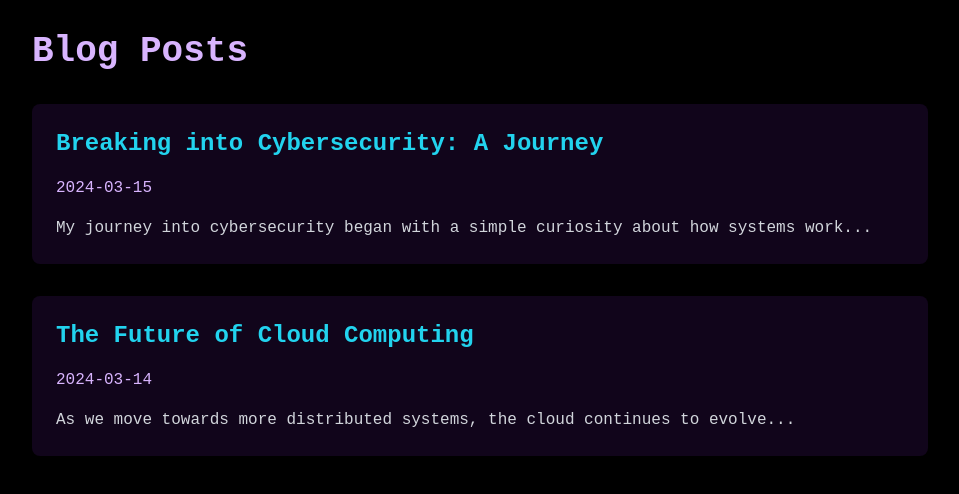
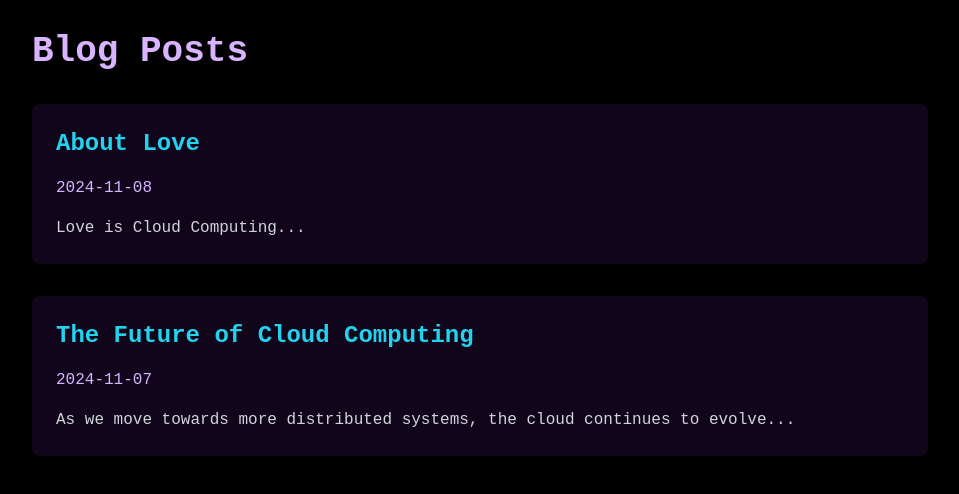
Before and after one commit to PragalX/cloudtipsadded, a React (Vite) app: page /blogs in a window 1280 px wide. Shown: the top 494 px of the page, without its empty margins (160-1119 px from the left). Built offline with nearby package versions, Linux system fonts and the light colour scheme.

Commit message:
Update blogs.ts

```diff
--- a/src/data/blogs.ts
+++ b/src/data/blogs.ts
@@ -8,14 +8,14 @@ export interface Blog {
 export const blogs: Blog[] = [
   {
     id: '1',
-    title: 'Breaking into Cybersecurity: A Journey',
-    date: '2024-03-15',
-    content: 'My journey into cybersecurity began with a simple curiosity about how systems work...'
+    title: 'About Love',
+    date: '2024-11-08',
+    content: 'Love is Cloud Computing...'
   },
   {
     id: '2',
     title: 'The Future of Cloud Computing',
-    date: '2024-03-14',
+    date: '2024-11-07',
     content: 'As we move towards more distributed systems, the cloud continues to evolve...'
   }
 ];
```
